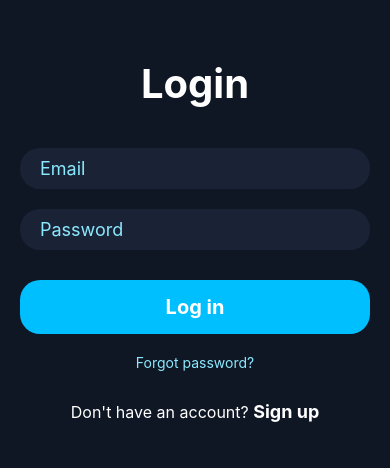
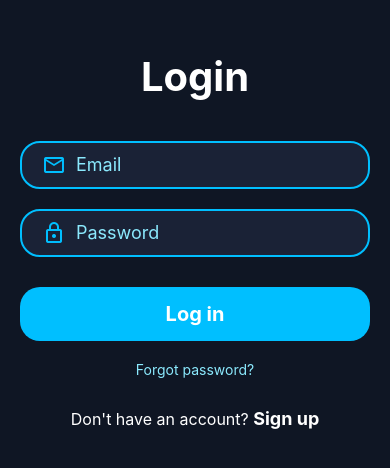
Before and after one commit to GabrielOFaria/MyLanguageApp, a React Native app: screen / in a window 390 px wide. Shown: the part 182-650 px from the top of the page. Built offline with nearby package versions, Linux system fonts and the light colour scheme.

Commit message:
Update login screen with neon effect

```diff
--- a/App.js
+++ b/App.js
@@ -1,4 +1,5 @@
 import React, { useState } from 'react';
+import Icon from 'react-native-vector-icons/MaterialCommunityIcons';
 import { View, Text, TextInput, TouchableOpacity, StyleSheet } from 'react-native';
 export default function App() {
   const [email, setEmail] = useState('');
@@ -9,6 +10,7 @@ export default function App() {
       <Text style={styles.title}>Login</Text>
 
       <View style={styles.inputBox}>
+        <Icon name="email-outline" size={24} color="#00bfff" style={{ marginRight: 10 }} />
         <TextInput
           style={styles.input}
           placeholder="Email"
@@ -18,6 +20,7 @@ export default function App() {
         />
       </View>
       <View style={styles.inputBox}>
+        <Icon name="lock-outline" size={24} color="#00bfff" style={{ marginRight: 10 }} />
         <TextInput
           style={styles.input}
           placeholder="Password"
@@ -61,8 +64,10 @@ const styles = StyleSheet.create({
     marginBottom: 20,
     paddingHorizontal: 20,
     paddingVertical: 10,
-    boderWidth: 1,
+    borderWidth: 2,
     borderColor: '#00bfff',
+    flexDirection: 'row',
+    alignItems: 'center',
   },
   input: {
     color: '#fff',
--- a/package.json
+++ b/package.json
@@ -13,7 +13,8 @@
     "expo": "~53.0.22",
     "expo-status-bar": "~2.2.3",
     "react": "19.0.0",
-    "react-native": "0.79.6"
+    "react-native": "0.79.5",
+    "react-native-vector-icons": "^10.3.0"
   },
   "devDependencies": {
     "@babel/core": "^7.20.0"
```
Also changed, not shown: 2 other files (tests, documents, lock files or other folders).
